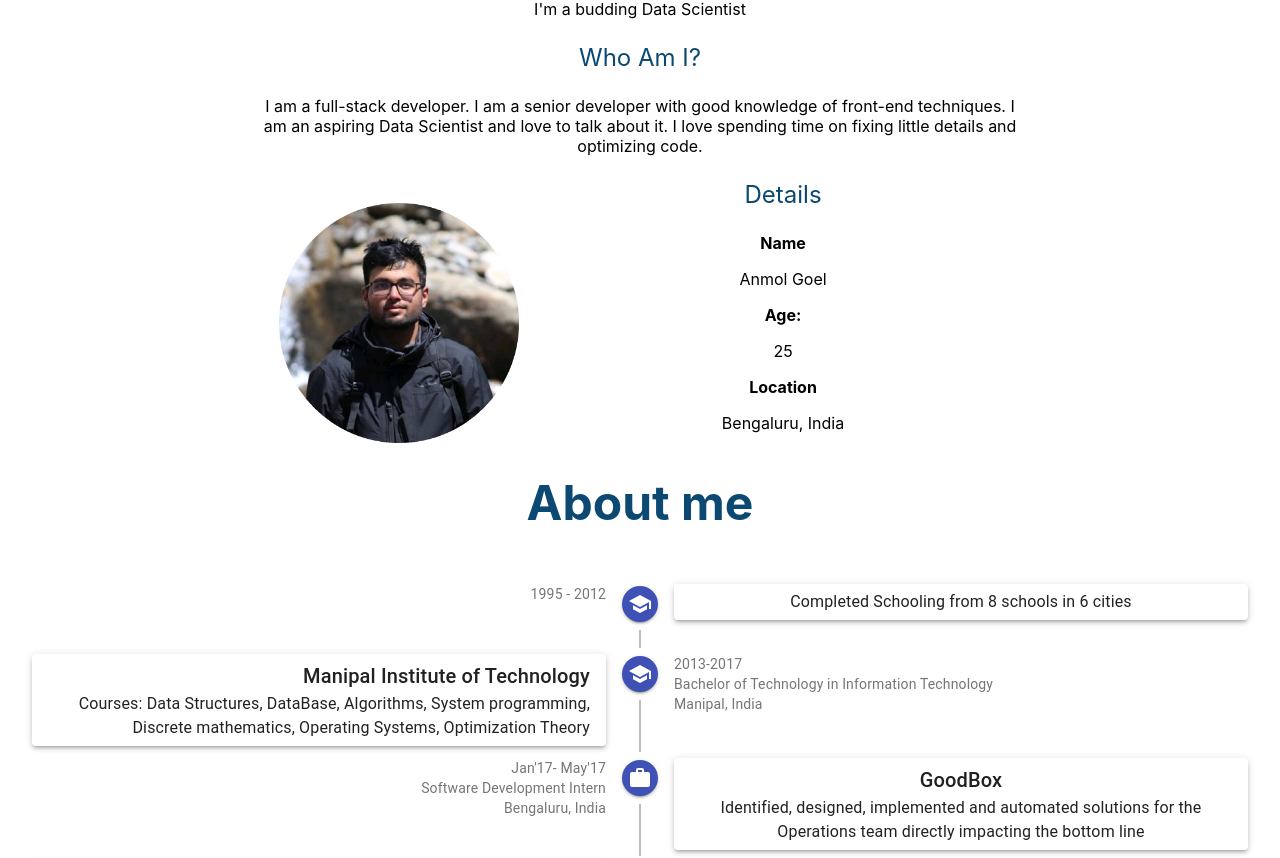
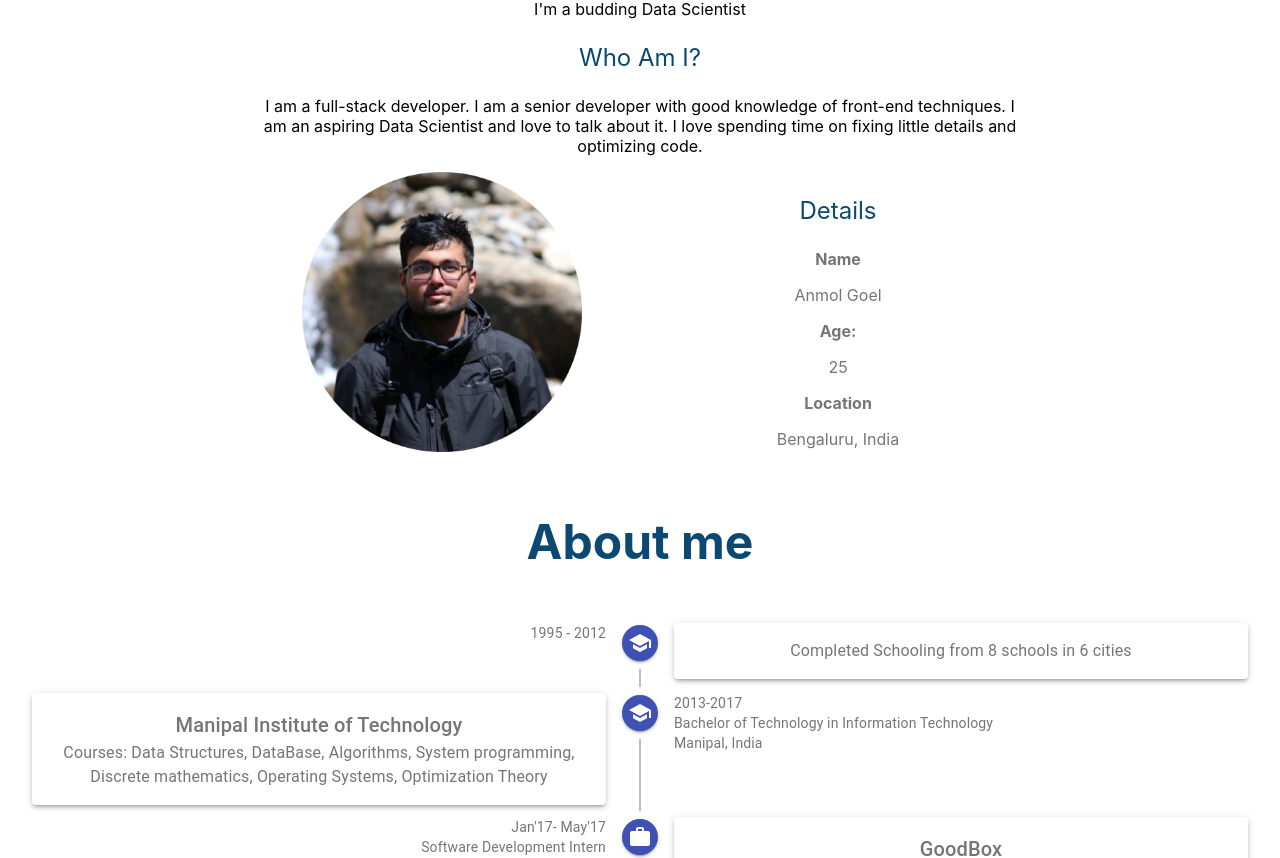
Before and after one commit to 95anmol/personal-website, a React (Create React App) app: page / in a window 1280 px wide. Shown: the part 914-1772 px from the top of the page. Built offline with nearby package versions, Linux system fonts and the light colour scheme.

Commit message:
improvement

```diff
--- a/src/App.css
+++ b/src/App.css
@@ -59,7 +59,7 @@
   background-color: white;
 }
 
-.typewriter h4 {
+.typewriter h2 {
   overflow: hidden; /* Ensures the content is not revealed until the animation */
   border-right: 0.15em solid orange; /* The typwriter cursor */
   white-space: nowrap; /* Keeps the content on a single line */
--- a/src/App.tsx
+++ b/src/App.tsx
@@ -12,19 +12,24 @@ import TimelineConnector from "@material-ui/lab/TimelineConnector";
 import TimelineContent from "@material-ui/lab/TimelineContent";
 import TimelineOppositeContent from "@material-ui/lab/TimelineOppositeContent";
 import TimelineDot from "@material-ui/lab/TimelineDot";
-import PregnantWomanIcon from "@material-ui/icons/PregnantWoman";
 import SchoolIcon from "@material-ui/icons/School";
 import AccessibilityIcon from "@material-ui/icons/Accessibility";
 import BookIcon from "@material-ui/icons/Book";
 import WorkIcon from "@material-ui/icons/Work";
 import Paper from "@material-ui/core/Paper";
 import Typography from "@material-ui/core/Typography";
-import GitHubIcon from '@material-ui/icons/GitHub';
+import Grid from "@material-ui/core/Grid";
+import GitHubIcon from "@material-ui/icons/GitHub";
 import "./App.css";
 
 const useStyles = makeStyles((theme) => ({
+  root: {
+    flexGrow: 1,
+  },
   paper: {
-    padding: "6px 16px",
+    padding: theme.spacing(2),
+    textAlign: "center",
+    color: theme.palette.text.secondary,
   },
   secondaryTail: {
     backgroundColor: theme.palette.secondary.main,
@@ -53,23 +58,35 @@ function App() {
             <div style={{ marginTop: "-2%" }}>
               <p>I'm a budding Data Scientist</p>
             </div>
-            <div style={{margin:"0 20%"}}>
+            <div style={{ margin: "0 20%" }}>
               <div>
                 <div className="subheading">
                   <p>Who Am I?</p>
                 </div>
                 <div>
-                  I am a full-stack developer. I am a senior developer with good knowledge of front-end techniques.
-                  I am an aspiring Data Scientist and love to talk about it. I love spending time on fixing little details and optimizing code.
+                  I am a full-stack developer. I am a senior developer with good
+                  knowledge of front-end techniques. I am an aspiring Data
+                  Scientist and love to talk about it. I love spending time on
+                  fixing little details and optimizing code.
                 </div>
-
               </div>
               <div>
-
-                <div style={{margin:"3%", float:"left"}}>
-                  <img src={mypic} alt="image" style={{height:"30vh"}}/>
+                <div className={classes.root}>
+                  <Grid container spacing={3}>
+                    <Grid item xs={12} sm={6}>
+                      <Paper elevation={0} className={classes.paper}>
+                        <div>
+                          <img
+                              src={mypic}
+                              alt="image"
+                              style={{ height: "35vh" }}
+                          />
                         </div>
-
+                      </Paper>
+                    </Grid>
+                    <Grid item xs={12} sm={6}>
+                      <Paper elevation={0} className={classes.paper}>
+                        <div>
                           <div className="subheading">
                             <p>Details</p>
                           </div>
@@ -86,6 +103,11 @@ function App() {
                               <b>Location</b>
                             </p>
                             Bengaluru, India
+                          </div>
+                        </div>
+                      </Paper>
+                    </Grid>
+                  </Grid>
                 </div>
               </div>
             </div>
```
Lines whose indentation alone changed are shown as unchanged.
